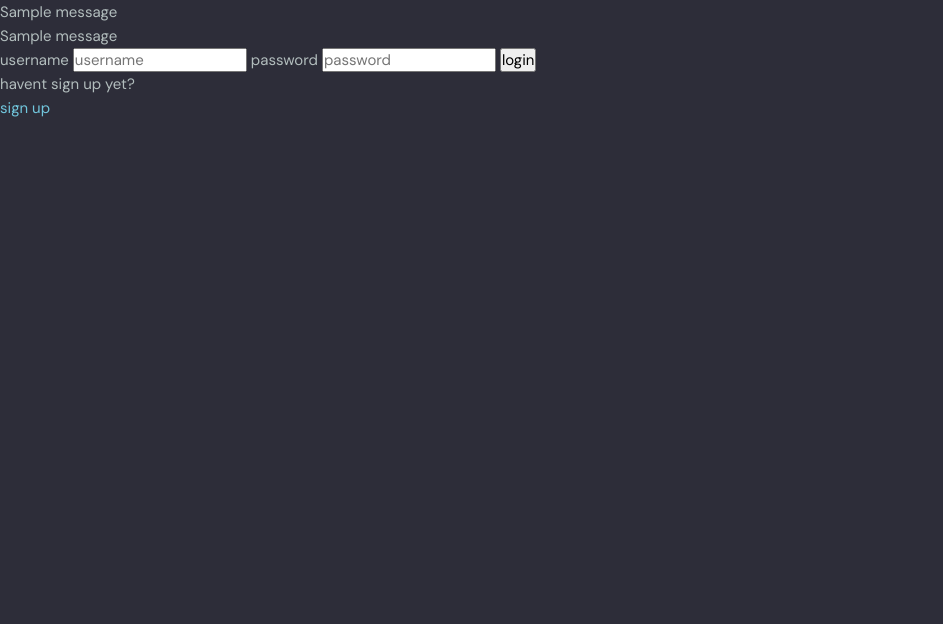
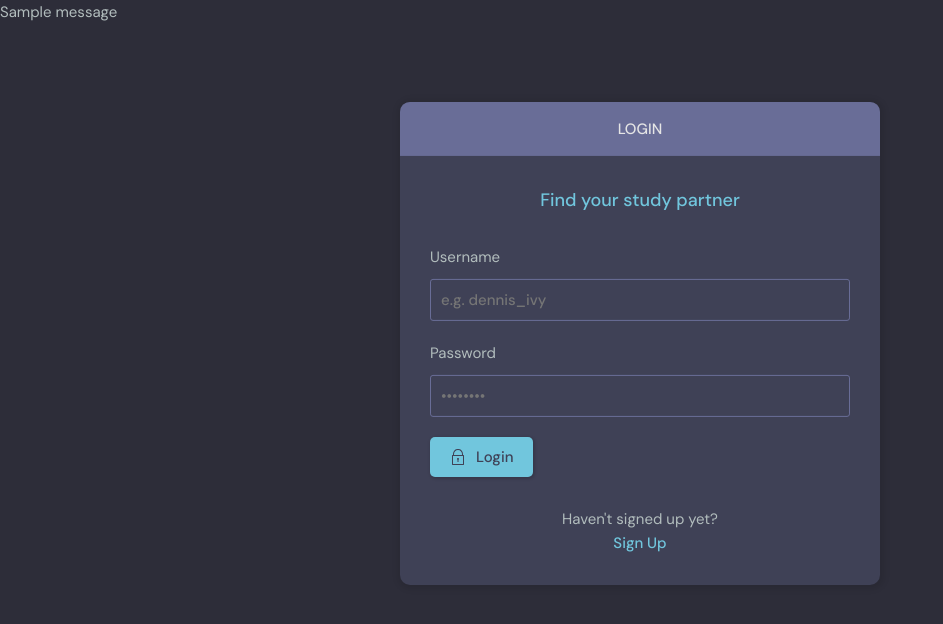
Before and after one commit to rasool-ahad/study-bodies-website, a Django app: page /login/ in a window 1280 px wide. Shown: the part 76-700 px from the top of the page, without its empty margins (0-943 px from the left). Run offline with Django 4.2, Linux system fonts and the light colour scheme; one stand-in notice (Sample message) is shown.

Commit message:
login register finished

```diff
--- a/studybud/base/templates/base/login_form.html
+++ b/studybud/base/templates/base/login_form.html
@@ -1,21 +1,60 @@
 {% extends "main.html" %}
+{% block content %}
 
-{% block content %}
-<div>
-<ul class="messages">
-    {% for message in messages %}
-    <li{% if message.tags %} class="{{ message.tags }}"{% endif %}>{{ message }}</li>
-    {% endfor %}
-</ul>
-  <form method="post" action="">
-    {% csrf_token %}
-    <label for="username">username</label>
-    <input type="text" name="username" placeholder="username" />
-    <label for="password">password</label>
-    <input type="password" name="password"  placeholder="password"/>
-    <input type="submit"  value="login"/>
-  </form>
-  <p>havent sign up yet?</p>
-  <a href="{% url 'register' %}">sign up</a>
-</div>
-{% endblock content %}
+    <main class="auth layout">
+      <div class="container">
+        <div class="layout__box">
+          <div class="layout__boxHeader">
+            <div class="layout__boxTitle">
+              <h3>Login</h3>
+            </div>
+          </div>
+          <div class="layout__body">
+            <h2 class="auth__tagline">Find your study partner</h2>
+
+            <form class="form" action="" method="POST">
+              {% csrf_token %}
+              <div class="form__group form__group">
+                <label for="room_name">Username</label>
+                <input id="username" name="username" type="text" placeholder="e.g. dennis_ivy" />
+              </div>
+              <div class="form__group">
+                <label for="password">Password</label>
+                <input
+                  id="password"
+                  name="password"
+                  type="password"
+                  placeholder="&bull;&bull;&bull;&bull;&bull;&bull;&bull;&bull;"
+                />
+              </div>
+
+              <button class="btn btn--main" type="submit">
+                <svg
+                  version="1.1"
+                  xmlns="http://www.w3.org/2000/svg"
+                  width="32"
+                  height="32"
+                  viewBox="0 0 32 32"
+                >
+                  <title>lock</title>
+                  <path
+                    d="M27 12h-1v-2c0-5.514-4.486-10-10-10s-10 4.486-10 10v2h-1c-0.553 0-1 0.447-1 1v18c0 0.553 0.447 1 1 1h22c0.553 0 1-0.447 1-1v-18c0-0.553-0.447-1-1-1zM8 10c0-4.411 3.589-8 8-8s8 3.589 8 8v2h-16v-2zM26 30h-20v-16h20v16z"
+                  ></path>
+                  <path
+                    d="M15 21.694v4.306h2v-4.306c0.587-0.348 1-0.961 1-1.694 0-1.105-0.895-2-2-2s-2 0.895-2 2c0 0.732 0.413 1.345 1 1.694z"
+                  ></path>
+                </svg>
+
+                Login
+              </button>
+            </form>
+
+            <div class="auth__action">
+              <p>Haven't signed up yet?</p>
+              <a href="{% url 'register' %}" class="btn btn--link">Sign Up</a>
+            </div>
+          </div>
+        </div>
+      </div>
+    </main>
+  {% endblock content %}
```
Also changed, not shown: studybud/base/templates/base/delete_old.html (deleted, +0 -10 lines), studybud/base/templates/base/registration_form.html (+50 -14 lines), studybud/db.sqlite3.
